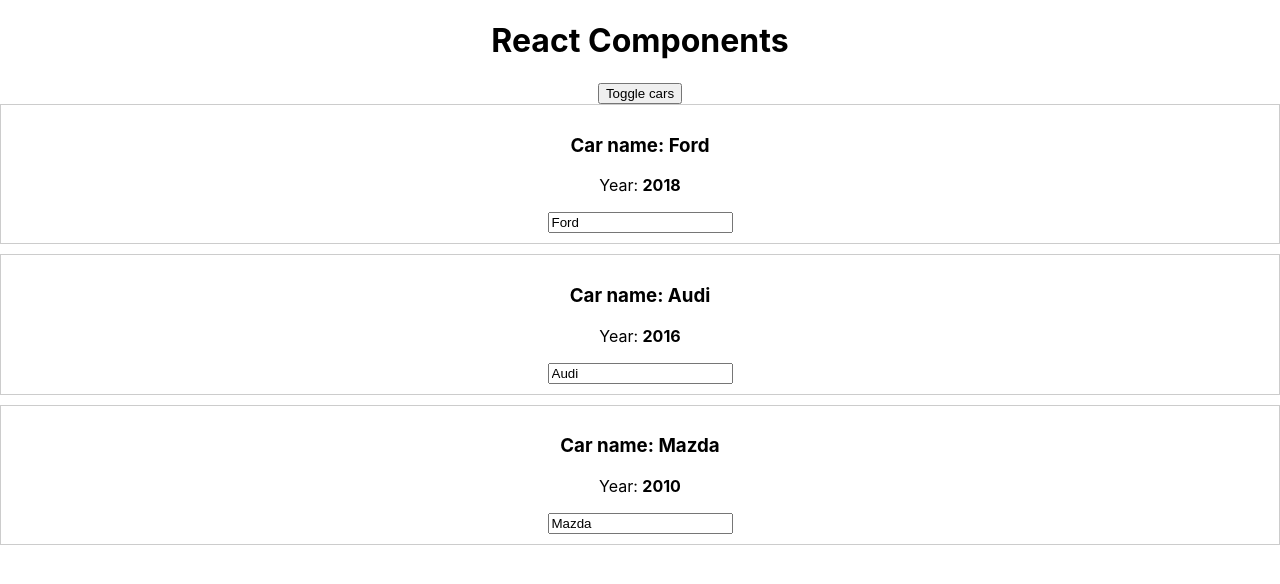
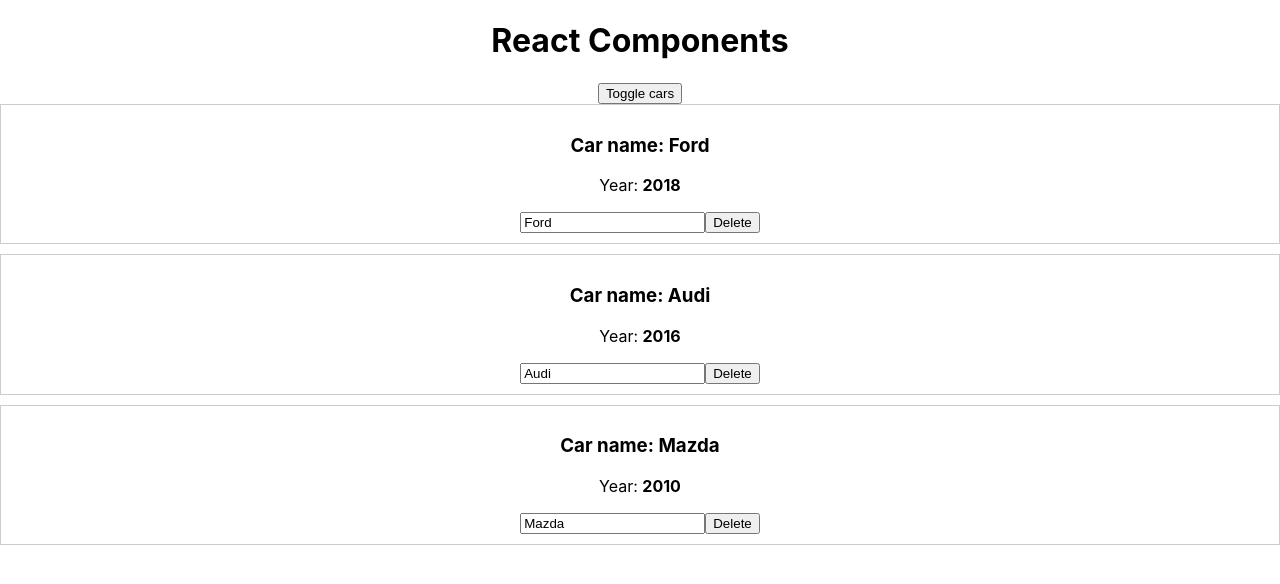
Before and after one commit to ly-anna/react-theory-dec, a React (Create React App) app in the folder jsprofi/: page / in a window 1280 px wide. Both pictures are taken after a click on the button "Toggle cars". Shown: the top 584 px of the page. Built offline with nearby package versions, Linux system fonts and the light colour scheme.

Commit message:
added deleteHandler with bind

```diff
--- a/jsprofi/src/App.js
+++ b/jsprofi/src/App.js
@@ -44,8 +44,11 @@
             // и JS поймет, что мы хотим поменять именно ключ cars  со значением cars
         })
     }
-    deleteHandler() {
+    deleteHandler(index) {
+        const cars = this.state.cars.concat() // создает новую копию массива
+        cars.splice(index, 1)
 
+        this.setState({cars})
     }
 
     // handleInput = (event) => {
--- a/jsprofi/src/Car/Car.js
+++ b/jsprofi/src/Car/Car.js
@@ -16,7 +16,7 @@
         <h3>Car name: {props.name}</h3>
         <p>Year: <strong> {props.year} </strong></p>
         <input type="text" onChange={props.onChangeName} value={props.name} />
-        {/* <button onClick={props.onChangeTitle}>Click</button> */}
+        <button onClick={props.onDelete}>Delete</button>
 
     </div>
     )
```
